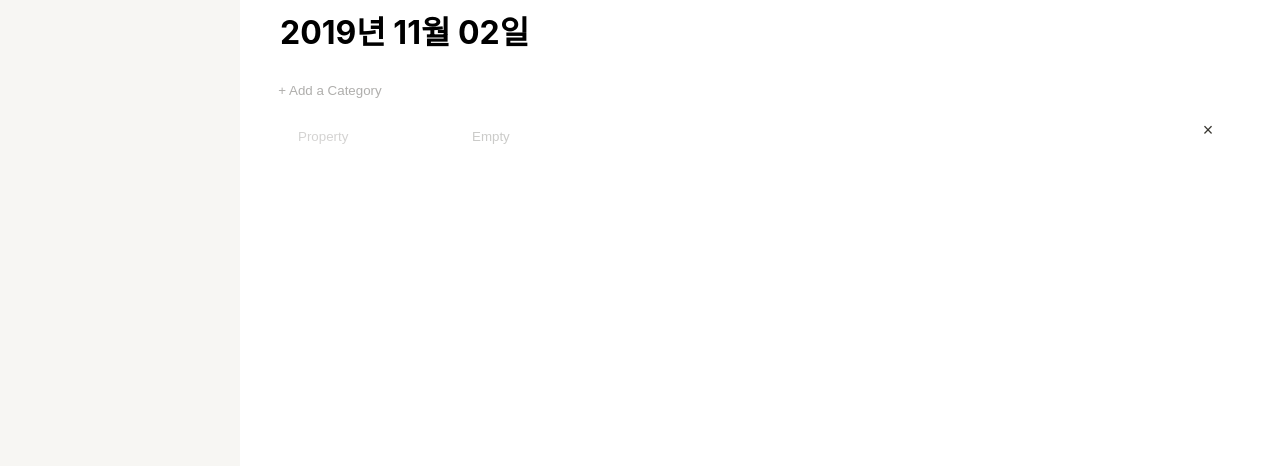
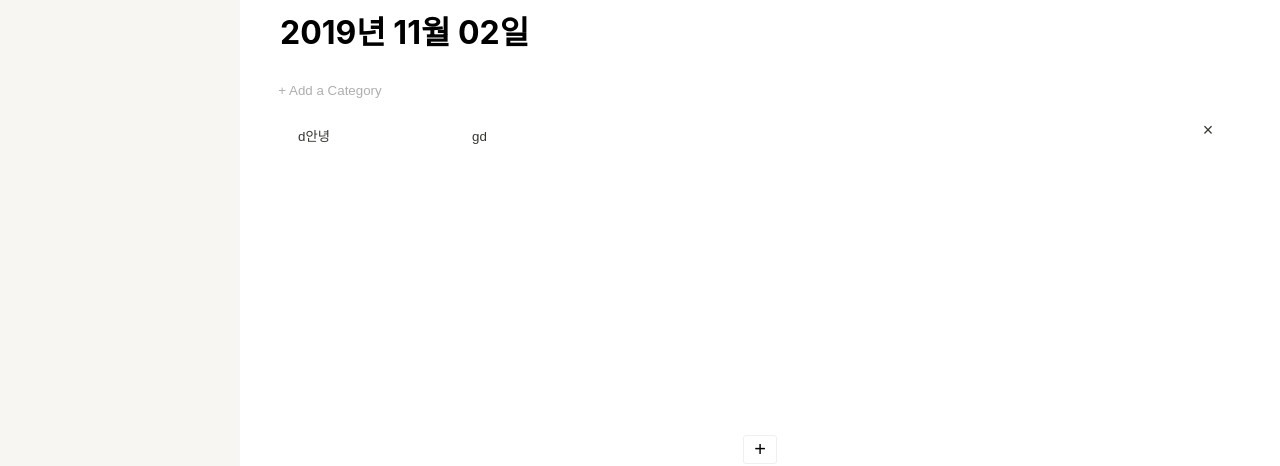
Before and after one commit to tmdgjs/DailyDiary, a React (Create React App) app in the folder dailydiary_front/: page / in a window 1280 px wide. Shown: the part 331-797 px from the top of the page. Built offline with nearby package versions, Linux system fonts and the light colour scheme.

Commit message:
[update] redux init

```diff
--- a/dailydiary_front/package.json
+++ b/dailydiary_front/package.json
@@ -10,8 +10,10 @@
     "react-calendar": "^2.19.2",
     "react-dom": "^16.11.0",
     "react-google-login": "^5.0.7",
+    "react-redux": "^7.1.1",
     "react-router-dom": "^5.1.2",
-    "react-scripts": "3.2.0"
+    "react-scripts": "3.2.0",
+    "redux": "^4.0.4"
   },
   "scripts": {
     "start": "react-scripts start",
--- a/dailydiary_front/src/component/main/categoryitems/propertyitem.js
+++ b/dailydiary_front/src/component/main/categoryitems/propertyitem.js
@@ -0,0 +1,42 @@
+import React, { Component } from 'react';
+
+class propertyitem extends Component {
+
+
+    constructor(props){
+        super(props);
+        console.log(this.props)
+
+    }
+
+   state = {
+        p_title: this.props.ppls.p_title,
+        p_content: this.props.ppls.p_content,
+    }
+
+    handleChange = (e) => {
+        let nextState = {};
+
+        nextState[e.target.id] = e.target.value;
+        this.setState(nextState);
+    }
+
+    render() {
+
+
+        return (
+            <li className="property_obj">
+                <div className="property">
+                    <input className="property_title" id="p_title"placeholder="Property" value={this.state.p_title} onChange={this.handleChange}></input>
+                    <input className="property_content" id="p_content"placeholder="Empty" value={this.state.p_content} onChange={this.handleChange}></input>
+                    <button className="property_remove" onClick={(e) => {
+                            e.stopPropagation();
+                            this.props.onRemove(this.props.id)}}>&times;</button>
+
+                </div>
+            </li>
+        );
+    }
+}
+
+export default propertyitem;
--- a/dailydiary_front/src/component/main/categoryitems/propertylist.js
+++ b/dailydiary_front/src/component/main/categoryitems/propertylist.js
@@ -1,10 +1,13 @@
 import React from 'react';
 
-const propertylist = () => {
+import Propertyitems from './propertyitem'
+
+const propertylist = (props) => {
     return (
-        <div>
+        <ul className="propertys_wrap">
 
-        </div>
+            {props.items && props.items.map(item => <Propertyitems key={item.id} onChange={props.onChange} id={item.id} ppls={item} onRemove={props.onRemove} />)}
+        </ul>
     );
 };
 
--- a/dailydiary_front/src/component/main/index.js
+++ b/dailydiary_front/src/component/main/index.js
@@ -2,7 +2,7 @@ import React, { Component } from 'react';
 
 import Calendar from 'react-calendar'
 
-
+import Propertylist from './categoryitems/propertylist'
 
 import moment from 'moment'
 
@@ -11,15 +11,84 @@ import './style.scss'
 
 class index extends Component {
 
+    id= 1;
+    count = 1;
+
     state = {
-        date : new Date()
+        date : new Date(),
+        propertyls : [
+            { id: 0 ,
+                p_title : 'd안녕',
+                p_content : 'gd'
+            }
+        ],
     }
 
     onDateChange = date => {
         this.setState({ date })
 
 
-      };
+    };
+
+    handleChange = (e) => {
+        let nextState = {};
+
+        nextState[e.target.id] = e.target.value;
+        this.setState(nextState);
+    }
+
+    handleChange = (id,data) =>{
+        let ppls = this.state.propertyls;
+
+        this.setState({
+            propertyls : ppls.map(
+                pp => id === pp.id ? { ...pp, ...data} : pp
+            )
+        })
+    }
+
+
+    onCreatehandler = () =>{
+        const ppls = this.state.propertyls;
+        this.setState({
+            propertyls: ppls.concat({
+                id: this.id++,
+                p_title : '',
+                p_content : ''
+            }),
+
+        });
+
+        this.count =  this.count + 1
+        console.log(this.count)
+
+    }
+
+    onRemove = (id) =>{
+
+        const ppls = this.state.propertyls;
+
+        console.log(this.count)
+        if(this.count > 1){
+            this.setState({
+                propertyls : ppls.filter(ppls=> ppls.id !== id),
+
+
+            });
+
+            this.count = this.count - 1
+        }
+        else{
+            alert("at least one collection!");
+            return;
+        }
+
+    }
+
+    onClicks = e =>{
+        console.log(this.state.propertyls)
+    }
+
 
     render() {
         return (
@@ -38,20 +107,14 @@ class index extends Component {
 
                     <section id="diary_action">
 
-                        <button id="property_add_btn">+ Add a Category</button>
-                        <ul className="propertys_wrap">
-                            <li className="property_obj">
-                                <div className="property">
-                                    <input className="property_title" placeholder="Property"></input>
-                                    <input className="property_content" placeholder="Empty"></input>
-                                    <button className="property_remove">&times;</button>
-                                </div>
-                            </li>
-                        </ul>
+                        <button id="property_add_btn" onClick={this.onCreatehandler}>+ Add a Category</button>
+                        <Propertylist items={this.state.propertyls} onRemove={this.onRemove} onChange={this.handleChange}/>
+
                     </section>
 
-
-
+                    <footer id="diary_footer">
+                        <button id="diary_add" onClick={this.onClicks}>+</button>
+                    </footer>
 
                 </div>
             </div>
--- a/dailydiary_front/src/component/main/style.scss
+++ b/dailydiary_front/src/component/main/style.scss
@@ -58,10 +58,36 @@ body{
                 }
             }
 
+            #diary_footer{
+                display: flex;
+                justify-content: center;
+                align-items: center;
+                height : 5vh;
+
+                #diary_add{
+                    cursor: pointer;
+                    display: block;
+                    color: inherit;
+                    text-decoration: none;
+                    background: white;
+                    border-radius: 3px;
+                    box-shadow: rgba(15, 15, 15, 0.1) 0px 0px 0px 1px, rgba(15, 15, 15, 0.1);
+
+                    padding : 2px 10px;
+                    border:1px solid #EFEFEF;
+                    transition: background 120ms ease-in 0s;
+                    font-size: 20px;
+                    &:hover{
+                        transition: background 120ms ease-in 0s;
+                        background : rgba(55, 53, 47, 0.08);
+                    }
+                }
+            }
+
 
             #diary_action{
                 width : 100%;
-                height : calc(100% - 10vh);
+                height : calc(100% - 15vh);
 
 
                 #property_add_btn{
@@ -75,6 +101,7 @@ body{
                     height  : 40px;
                     transition: background 120ms ease-in 0s;
                     margin : 0 10px;
+
                     &:hover{
                         transition: background 120ms ease-in 0s;
                         background : rgba(55, 53, 47, 0.08);
@@ -85,6 +112,8 @@ body{
                     list-style-type: none;
                     margin: 0;
                     padding : 0;
+                    height : calc(100% - 5vh);
+                    overflow-y: auto;
 
 
 
@@ -155,6 +184,8 @@ body{
 
 
                 }
+
+
             }
 
             #diary_btn_wraps{
@@ -168,6 +199,5 @@ body{
 
         }
 
-
     }
 }
```
Also changed, not shown: 1 other file (tests, documents, lock files or other folders).
